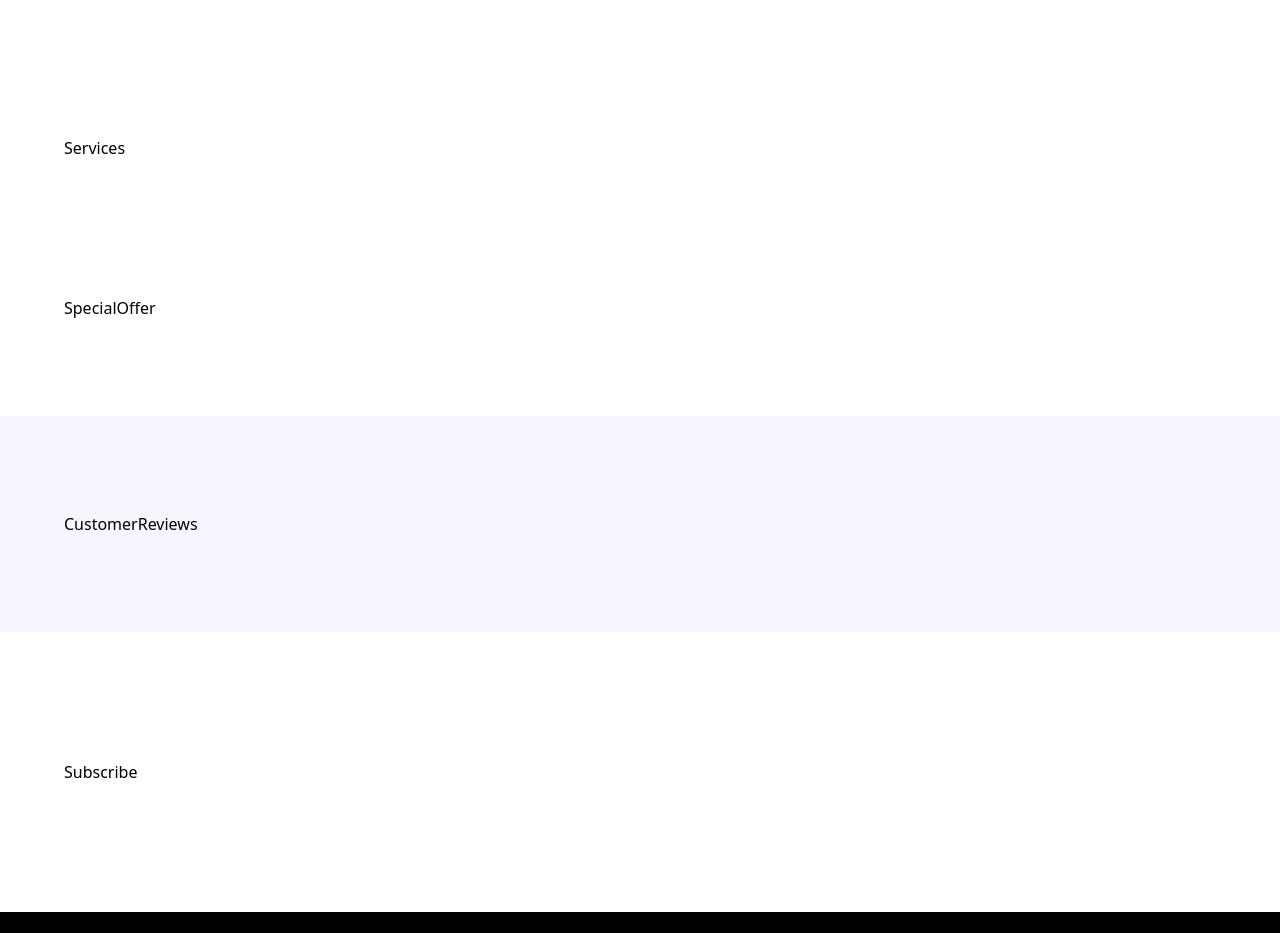
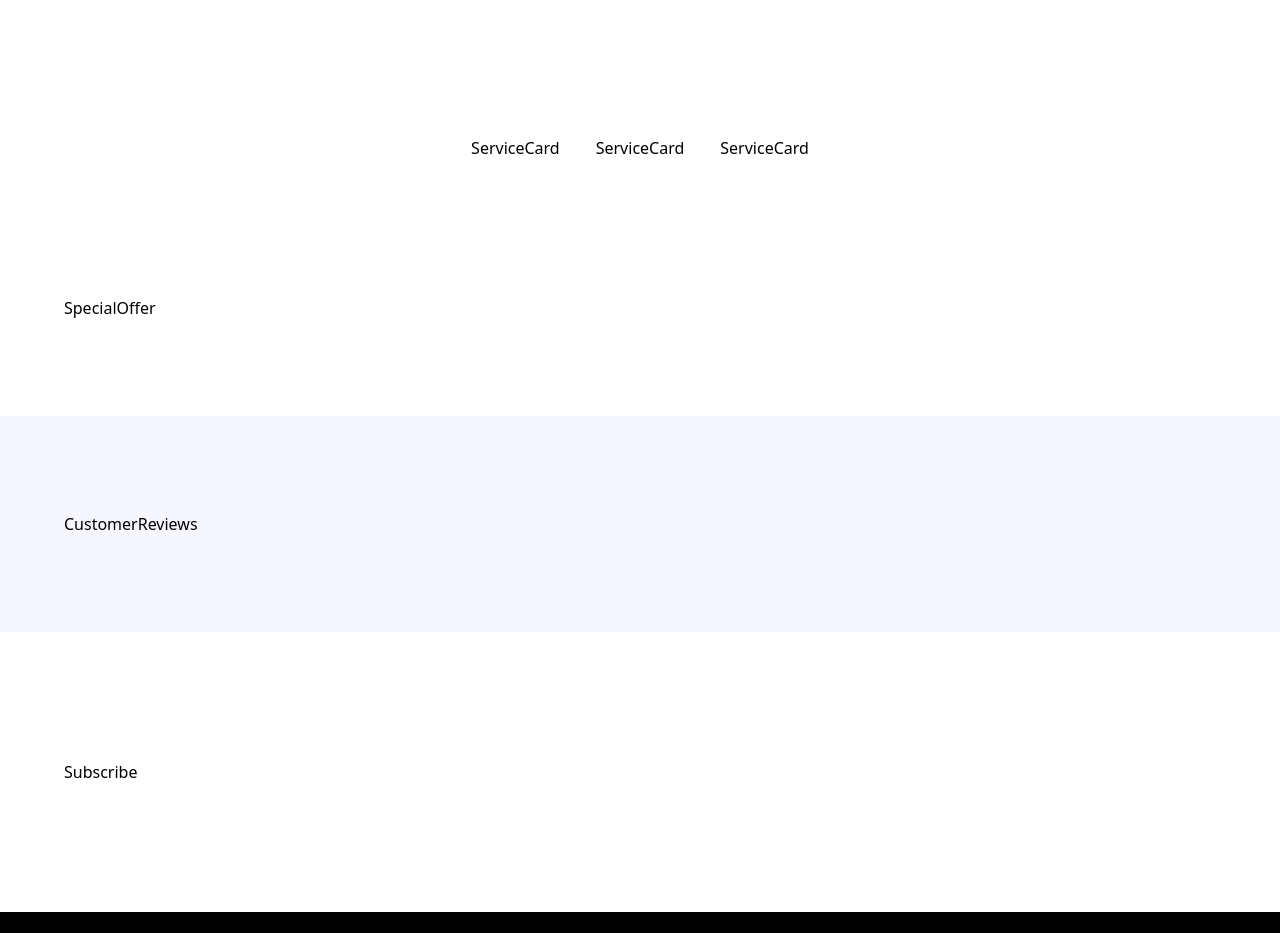
Before and after one commit to gpsimi/nike-project, a React (Vite) app: page / in a window 1280 px wide. Shown: the part 2321-3254 px from the top of the page. Built offline with nearby package versions, Linux system fonts and the light colour scheme; a web font is replaced by a local one.

Commit message:
Service Card

```diff
--- a/src/assets/sections/Services.jsx
+++ b/src/assets/sections/Services.jsx
@@ -1,6 +1,13 @@
+import ServiceCard from "../../components/ServiceCard"
+import { services } from "../../constants"
+
 const Services = () => {
   return (
-    <div>Services</div>
+    <section className="max-container flex justify-center flex-wrap gap-9">
+      {services.map((service) => (
+        <ServiceCard key={service.label}/>
+      ))}
+    </section>
   )
 }
 
--- /dev/null
+++ b/src/components/ServiceCard.jsx
@@ -0,0 +1,11 @@
+import React from 'react'
+
+const ServiceCard = () => {
+  return (
+    <div>
+      ServiceCard
+    </div>
+  )
+}
+
+export default ServiceCard
```
